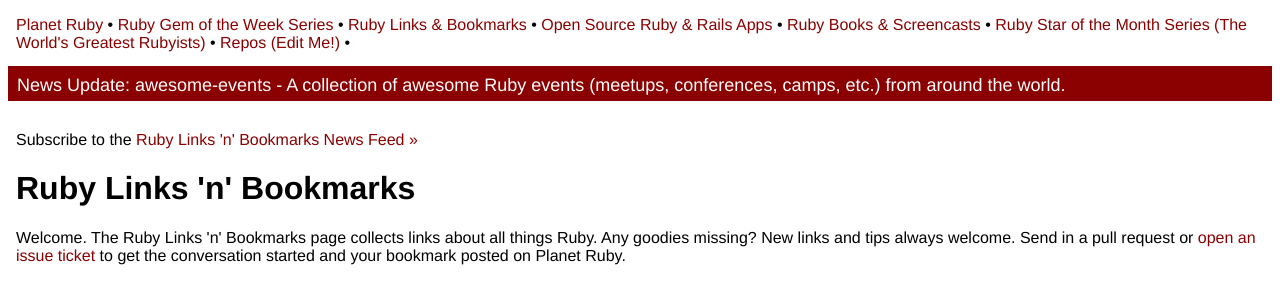
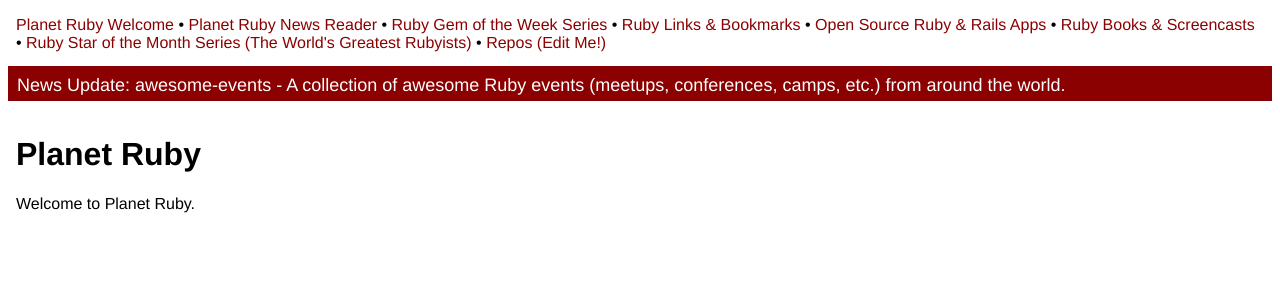
Before and after one commit to planetruby/planetruby.github.io, a Jekyll site: the page built from index.html, in a window 1280 px wide. Shown: the top 304 px of the page. Built offline with Jekyll 4.4.1, drawn with Linux system fonts in a browser that asks for light colours.

Commit message:
prep links

```diff
--- a/_config.yml
+++ b/_config.yml
@@ -36,6 +36,7 @@
 - _data/links/README.md
 - _data/links/attic
 - NOTES.md
+- attic
 
 
 safe: true
--- a/_includes/welcome-books.html
+++ b/_includes/welcome-books.html
@@ -4,7 +4,7 @@
 
    Any goodies missing? New books, screencasts and tips always welcome.
      Send in a pull request or
-    <a href="https://github.com/planetruby/planetruby.github.io/issues">open an issue ticket</a>
+    <a href="https://github.com/planetruby/books/issues">open an issue ticket</a>
       to get the conversation started and the book or screencast
       posted on Planet Ruby.
 </p>
--- a/_includes/welcome-links.html
+++ b/_includes/welcome-links.html
@@ -4,6 +4,6 @@
   links about all things Ruby.
     Any goodies missing? New links and tips always welcome.
      Send in a pull request or
-    <a href="https://github.com/planetruby/planetruby.github.io/issues">open an issue ticket</a>
+    <a href="https://github.com/planetruby/links/issues">open an issue ticket</a>
       to get the conversation started and your bookmark posted on Planet Ruby.
 </p>
--- a/_layouts/default.html
+++ b/_layouts/default.html
@@ -5,20 +5,22 @@
    <title>{{ page.title }} - {{ site.title }}</title>
    <link rel="stylesheet" type="text/css" href="{{ site.url }}/css/style.css" >
    <link rel="alternate" type="application/atom+xml" href="{{ site.url }}/gems/feed.xml" title="Ruby Gem of the Week News Feed">
+<!--
    <link rel="alternate" type="application/atom+xml" href="{{ site.url }}/feed.xml" title="Ruby Links 'n' Bookmarks News Feed">
-<!--
    <link rel="alternate" type="application/atom+xml" href="{{ site.url }}/books/feed.xml" title="Ruby Books 'n' Screencasts News Feed">
+   <link rel="alternate" type="application/atom+xml" href="{{ site.url }}/apps/feed.xml" title="Open Source Ruby 'n' Rails Apps News Feed">
 -->
-   <link rel="alternate" type="application/atom+xml" href="{{ site.url }}/apps/feed.xml" title="Open Source Ruby 'n' Rails Apps News Feed">
 </head>
 <body>
 
   <div id="nav">
-    <a href="http://planetruby.herokuapp.com">Planet Ruby</a> •
+    <a href="{{ site.url }}">Planet Ruby Welcome</a> •
+
+    <a href="http://planetruby.herokuapp.com">Planet Ruby News Reader</a> •
 
     <a href="{{ site.url }}/gems">Ruby Gem of the Week Series</a> •
 
-    <a href="{{ site.url }}">Ruby Links &amp; Bookmarks</a> •
+    <a href="{{ site.url }}/links">Ruby Links &amp; Bookmarks</a> •
 
     <a href="{{ site.url }}/apps">Open Source Ruby &amp; Rails Apps</a> •
 
@@ -26,9 +28,9 @@
 
     <a href="{{ site.url }}/stars">Ruby Star of the Month Series (The World's Greatest Rubyists)</a> •
 
-    <a href="https://github.com/planetruby">Repos (Edit Me!)</a> •
+    <a href="https://github.com/planetruby">Repos (Edit Me!)</a>
 
-<!--
+  <!--
     <a href="http://groups.google.com/group/feedreader">Forum (Questions? Comments?)</a>
   -->
   </div>
--- a/index.html
+++ b/index.html
@@ -1,34 +1,11 @@
 ---
 layout: default
-title:  "Ruby Links 'n' Bookmarks"
+title:  "Planet Ruby"
 ---
-
-<p>
-  Subscribe to the <a href="{{ site.url }}/feed.xml">{{ page.title}} News Feed »</a>
-</p>
-
 
 <h1>{{ page.title }}</h1>
 
 
-{% include welcome-links.html %}
-
-
-<div class='gallery'>
-{% for link in site.links %}
-
-  <div class='link'>
-    <div class='link-title'>
-      <a href="{{ site.url }}{{ link.url }}">
-        {{ link.title }}
-      </a>
-    </div>
-    <div class='link-img'>
-      <a href="{{ site.url }}{{ link.url }}">
-        <img src="{{site.url}}/i/{{link.screenshot}}">
-      </a>
-    </div>
-  </div>
-
-{% endfor %}
-</div>
+<p>
+Welcome to Planet Ruby.
+</p>
```
Also changed, not shown: NOTES.md (+16 -0 lines), attic/index.html (added, +35 -0 lines), links/index.html (added, +35 -0 lines), attic/feed.xml (renamed from feed.xml).
